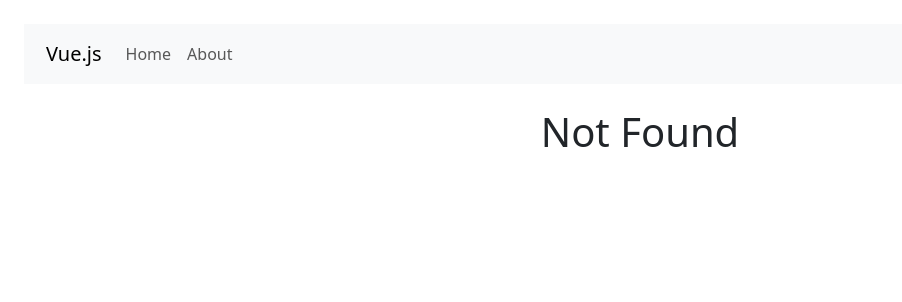
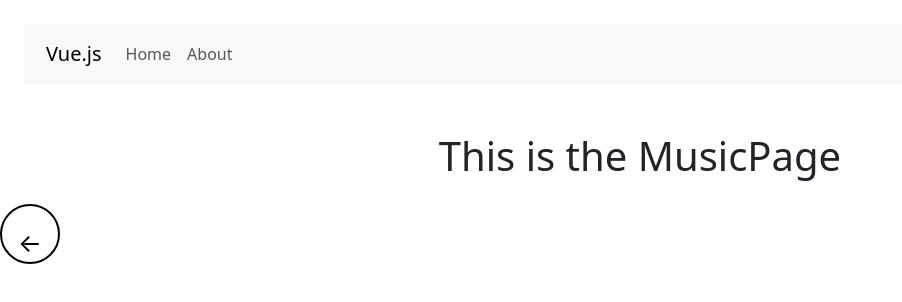
Before and after one commit to IweZix/3BIN-Q1-ProjetWeb, a Vue app: page /playlist/music in a window 1280 px wide. Before the commit this address had no page. Shown: the top 302 px of the page, without its empty margins (0-902 px from the left). Built offline with nearby package versions, Linux system fonts and the light colour scheme.

Commit message:
create blanc musicPag

```diff
--- /dev/null
+++ b/src/components/MusicPage/MusicPageBackPlayListComponent.vue
@@ -0,0 +1,58 @@
+<script lang="js">
+import router from '@/router/router';
+
+export default {
+    /**
+     * Name of the component
+     */
+    name: 'MusicPageBackPlayListComponent',
+
+    /**
+     * Mounted lifecycle hook
+     * This function is called when the component is mounted
+     */
+    mounted() {
+        console.log('MusicPageBackPlayListComponent mounted');
+    },
+
+    /**
+     * Methods of the component
+     */
+    methods: {
+        /**
+         * Go back to PlayList Page
+         */
+        goToPlayListPage() {
+            router.push({
+                name: 'Home' // Change this to the name in the router to the PlayList Page
+            });
+        }
+    }
+};
+</script>
+
+<template>
+    <button id="BackToPlaylistPage" @click="goToPlayListPage" class="btn btn-primary">←</button>
+</template>
+
+<style>
+    #BackToPlaylistPage {
+            width: 60px;
+            height: 60px;
+            border-radius: 50%;
+            background-color: transparent;
+            color: black;
+            text-align: center;
+            line-height: 60px;
+            font-size: 25px;
+            border: 2px solid black; /* Bordure pour démarquer le bouton */
+            cursor: pointer;
+            transition: background-color 0.3s, color 0.3s;
+        }
+
+        #BackToPlaylistPage:hover {
+            background-color: rgba(0, 0, 0, 0.1); /* Sombre quand la souris passe dessus */
+            color: rgba(0, 0, 0, 0.8); /* Couleur de la flèche légèrement plus sombre */
+        }
+
+</style>
--- a/src/router/router.ts
+++ b/src/router/router.ts
@@ -9,6 +9,8 @@ import { createRouter, createWebHistory } from 'vue-router';
 import Home from '../views/HomePage.vue';
 import About from '../views/AboutPage.vue';
 import NotFound from '@/views/NotFoundPage.vue';
+import Music from '@/views/MusicPage.vue';
+
 
 /**
  * Define routes
@@ -31,6 +33,14 @@ const routes = [
     path: '/:pathMatch(.*)*',
     name: 'NotFound',
     component: NotFound
+  },
+  /**
+   * Define music route
+   */
+  {
+    path: '/playlist/music',
+    name: 'Music',
+    component: Music
   }
 ];
 
--- /dev/null
+++ b/src/views/MusicPage.vue
@@ -0,0 +1,53 @@
+<script lang="js">
+
+/**
+ * Import of MusicPage component
+ */
+import { renderPageTitle } from '@/utils/render/render';
+import MusicPageBackPlayListComponent from '@/components/MusicPage/MusicPageBackPlayListComponent.vue';
+
+export default {
+  /**
+   * Name of the component
+   */
+  name: 'MusicPage',
+
+  /**
+   * Data of the component
+   */
+
+  components: {
+    MusicPageBackPlayListComponent,
+  },
+
+  /**
+   * Mounted lifecycle hook
+   * This function is called when the component is mounted
+   */
+  async mounted() {
+    renderPageTitle('Music');
+  },
+
+  /**
+   * Methods of the component
+   */
+  methods: {
+    /**
+     * Increment the integer value
+     */
+    incrementInteger() {
+      this.integer++;
+    }
+  }
+};
+
+</script>
+
+<template>
+    <div class="text-center my-4 title-search">
+      <h1>This is the MusicPage</h1>
+    </div>
+    <MusicPageBackPlayListComponent />
+</template>
+
+<style></style>
```
